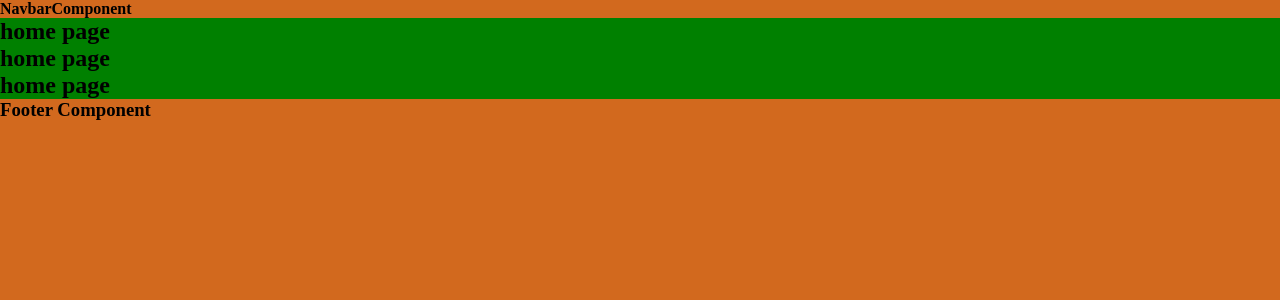
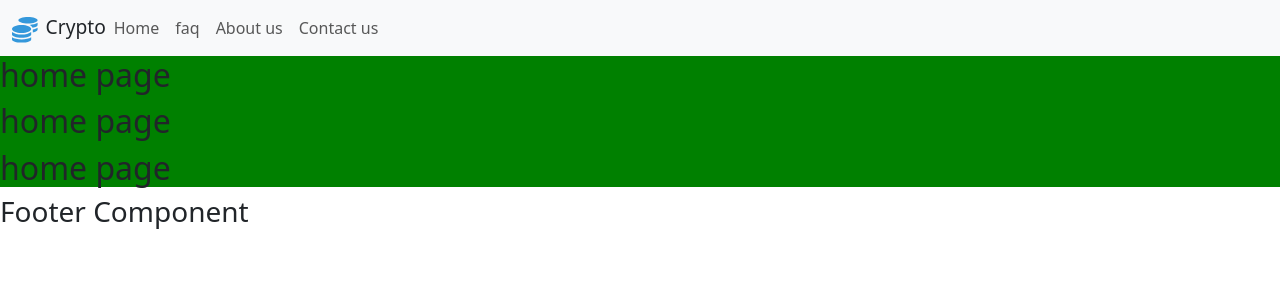
Before and after one commit to rouhollahasadi/asadi-crypto, a React (Create React App) app: page / in a window 1280 px wide. Shown: the top 300 px of the page. Built offline with nearby package versions, Linux system fonts and the light colour scheme.

Commit message:
Navabr changed

```diff
--- a/package.json
+++ b/package.json
@@ -8,6 +8,7 @@
     "cra-template": "1.2.0",
     "react": "^18.2.0",
     "react-dom": "^18.2.0",
+    "react-icons": "^4.10.1",
     "react-router-dom": "^6.14.2",
     "react-scripts": "^5.0.1",
     "react-toaster": "^0.0.3"
--- a/src/components/ui/Navbar.component.jsx
+++ b/src/components/ui/Navbar.component.jsx
@@ -1,11 +1,40 @@
 
 import React from 'react';
+import {Link} from 'react-router-dom';
+import { FaCoins } from 'react-icons/fa';
+import './Navbar.css';
+
 
 const NavbarComponent = () => {
     return (
-        <div>
-            <h4>NavbarComponent</h4>
-        </div>
+        <nav className="navbar navbar-expand-lg bg-body-tertiary">
+            <div className="container-fluid">
+                <div>
+                    <FaCoins className="navbar-logo-icon" />
+                    <span className="navbar-logo-text">Crypto</span>
+                </div>
+                <button className="navbar-toggler" type="button" data-bs-toggle="collapse" data-bs-target="#navbarNav" aria-controls="navbarNav" aria-expanded="false" aria-label="Toggle navigation">
+                    <span className="navbar-toggler-icon"></span>
+                </button>
+                <div className="collapse navbar-collapse" id="navbarNav">
+                    <ul className="navbar-nav">
+                        <li className="nav-item">
+                            <Link className="nav-link" to="/">Home</Link>
+                        </li>
+                        <li className="nav-item">
+                            <Link className="nav-link" to="/faq">faq</Link>
+                        </li>
+                        <li className="nav-item">
+                            <Link className="nav-link" to="/about-us">About us</Link>
+                        </li>
+                        <li className="nav-item">
+                            <Link className="nav-link" to="/contact-us">Contact us</Link>
+                        </li>
+
+                    </ul>
+                </div>
+            </div>
+        </nav>
     );
 };
 
--- /dev/null
+++ b/src/components/ui/Navbar.css
@@ -0,0 +1,8 @@
+.navbar-logo-icon{
+    margin-right:0.5rem;
+    font-size: 1.6rem;
+    color: #3498db;
+  }
+  .navbar-logo-text{
+    font-size: 1.2rem;
+  }
--- a/src/index.js
+++ b/src/index.js
@@ -4,6 +4,9 @@
 import App from './App';
 import { BrowserRouter } from 'react-router-dom';
 
+// import '../node_modules/bootstrap/dist/css/bootstrap.min.css';
+import 'bootstrap/dist/css/bootstrap.min.css';
+import 'bootstrap/dist/js/bootstrap.bundle';
 
 const root = ReactDOM.createRoot(document.getElementById('root'));
 root.render(
```
Also changed, not shown: src/index.css (line endings or trailing spaces), 1 other file (tests, documents, lock files or other folders).
